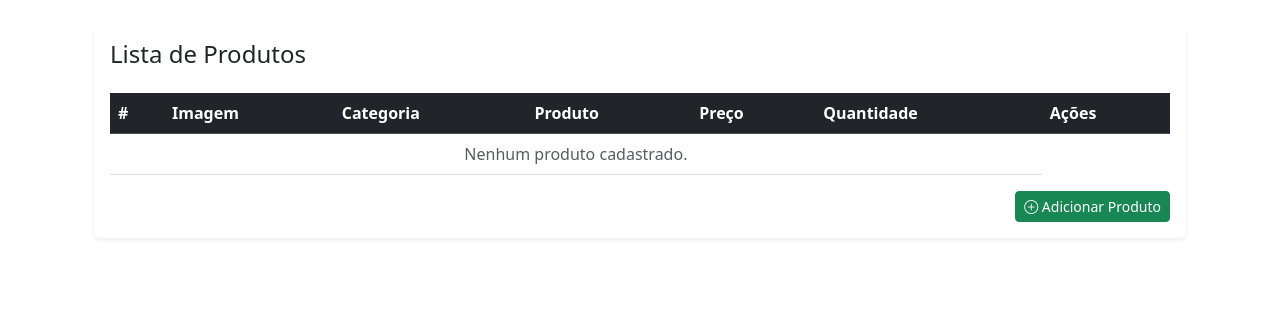
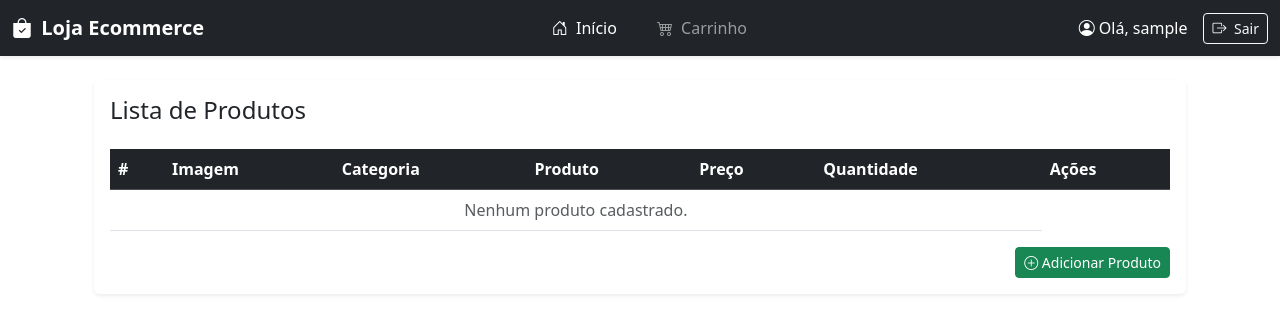
Before and after one commit to devthayron/mini_ecommerce, a Django app: page / in a window 1280 px wide. Shown: the top 334 px of the page. Run offline with Django 5.2, Linux system fonts and the light colour scheme; the visitor is signed in with stand-in values (Sample User, id 1); data that the repository does not hold is empty.

Commit message:
adição de navbar e melhoria no base.html

```diff
--- a/templates/base.html
+++ b/templates/base.html
@@ -13,7 +13,60 @@
 </head>
 <body>
 
+  <!-- Navbar -->
+  <nav class="navbar navbar-expand-lg navbar-dark bg-dark shadow-sm">
+    <div class="container-fluid">
+      <a class="navbar-brand fw-bold" href="{% url 'index' %}">
+        <i class="bi bi-bag-check-fill me-1"></i> Loja Ecommerce
+      </a>
+      <button class="navbar-toggler" type="button" data-bs-toggle="collapse" data-bs-target="#navbarNav">
+        <span class="navbar-toggler-icon"></span>
+      </button>
 
+      <div class="collapse navbar-collapse" id="navbarNav">
+        <!-- Links -->
+        <div class="mx-auto d-flex justify-content-center">
+          <ul class="navbar-nav flex-row gap-4">
+            <li class="nav-item">
+              <a class="nav-link {% if request.resolver_match.url_name == 'index' %}active{% endif %}" href="{% url 'index' %}">
+                <i class="bi bi-house-door me-1"></i> Início
+              </a>
+            </li>
+            <li class="nav-item">
+              <a class="nav-link" href="#">
+                <i class="bi bi-cart4 me-1"></i> Carrinho
+              </a>
+            </li>
+          </ul>
+        </div>
+
+        <!-- Área de autenticação -->
+        <ul class="navbar-nav">
+          {% if user.is_authenticated %}
+            <li class="nav-item d-flex align-items-center text-white me-3">
+              <i class="bi bi-person-circle me-1"></i> Olá, {{ user.username }}
+            </li>
+
+            <!-- Deslogar -->
+            <li class="nav-item">
+              <form method="post" action="{% url 'logout' %}" class="d-inline">
+                {% csrf_token %}
+                <button class="btn btn-outline-light btn-sm" type="submit">
+                  <i class="bi bi-box-arrow-right me-1"></i> Sair
+                </button>
+              </form>
+            </li>
+          {% else %}
+            <li class="nav-item">
+              <a class="nav-link" href="{% url 'login' %}">
+                <i class="bi bi-box-arrow-in-right me-1"></i> Login
+              </a>
+            </li>
+          {% endif %}
+        </ul>
+      </div>
+    </div>
+  </nav>
 
   <!-- Mensagens -->
   {% if messages %}
@@ -27,12 +80,10 @@
   </div>
   {% endif %}
 
-  <!-- Conteúdo principal -->
   <main class="container mt-4">
     {% block content %}{% endblock %}
   </main>
 
-  <!-- Bootstrap JS -->
   <script src="https://cdn.jsdelivr.net/npm/bootstrap@5.3.5/dist/js/bootstrap.bundle.min.js"></script>
 </body>
 </html>
```
Also changed, not shown: produtos/static/css/style.css (line endings or trailing spaces).
